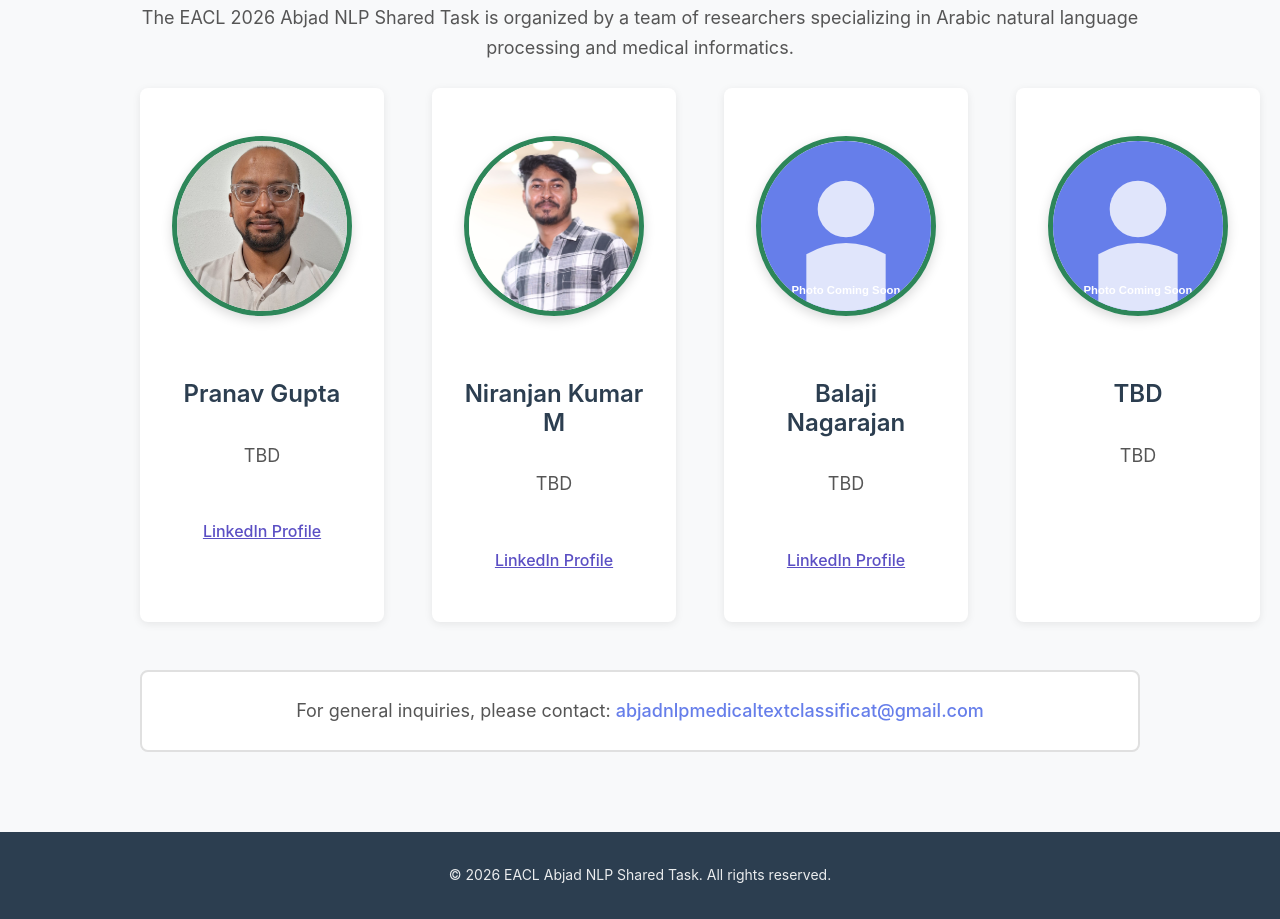
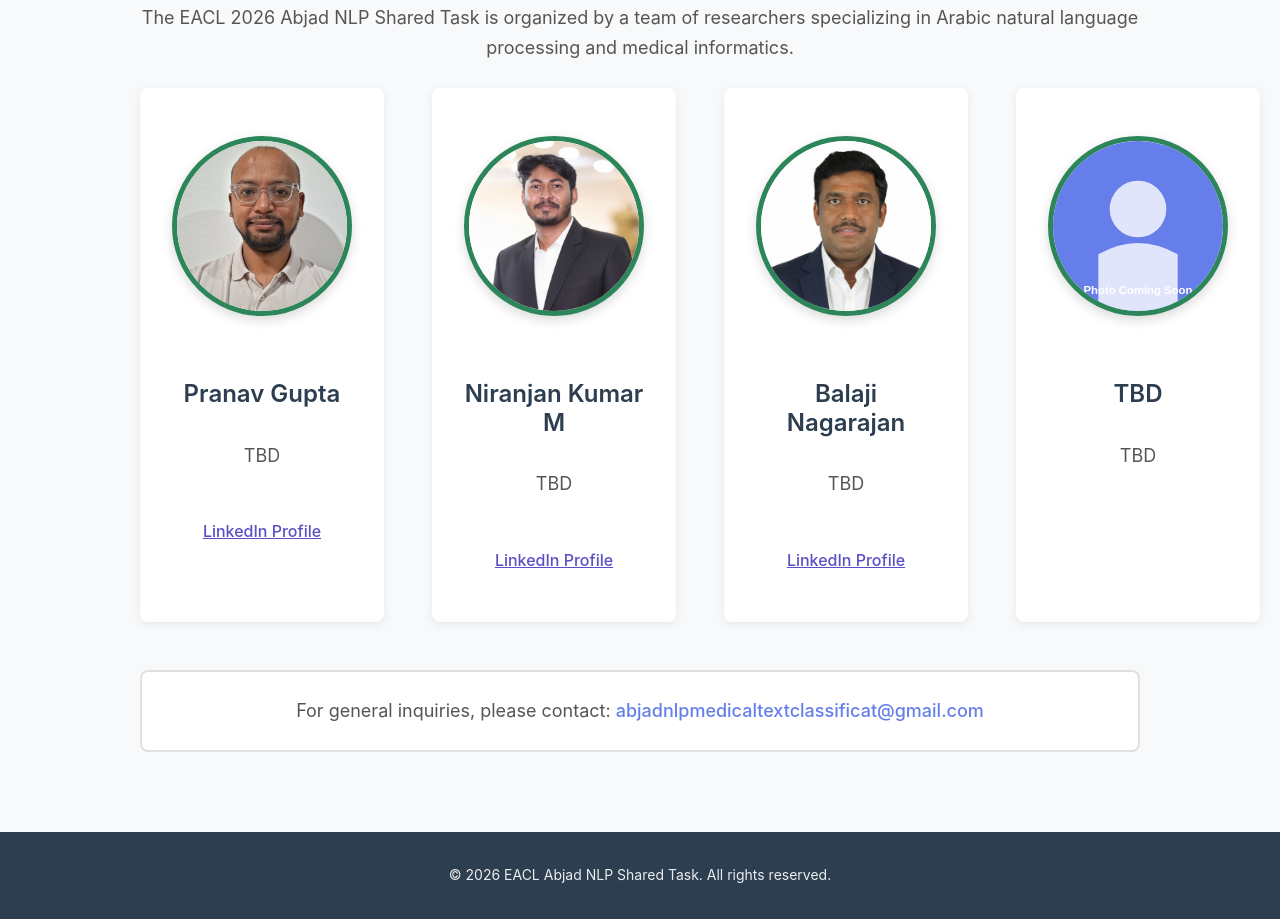
Before and after one commit to balajinaga/EACL2026-Abjad-NLP-SharedTask, a plain HTML site: page index.html in a window 1280 px wide. Shown: the part 5782-6701 px from the top of the page. Drawn offline with Linux system fonts and the light colour scheme.

Commit message:
Update organizer photos with correct filenames

```diff
--- a/index.html
+++ b/index.html
@@ -250,7 +250,7 @@
                         </div>
                         <div class="organizer-card">
                             <div class="organizer-photo">
-                                <img src="images/organizers/niranjan-m.jpeg" alt="Niranjan Kumar M" onerror="this.src='images/organizers/placeholder.svg'">
+                                <img src="images/organizers/niranjan-kumar-m.jpeg" alt="Niranjan Kumar M" onerror="this.src='images/organizers/placeholder.svg'">
                             </div>
                             <div class="organizer-info">
                                 <h3 class="organizer-name">Niranjan Kumar M</h3>
@@ -261,7 +261,7 @@
                         </div>
                         <div class="organizer-card">
                             <div class="organizer-photo">
-                                <img src="images/organizers/balaji-nagarajan.jpg" alt="Balaji Nagarajan" onerror="this.src='images/organizers/placeholder.svg'">
+                                <img src="images/organizers/balaji-n.jpg" alt="Balaji Nagarajan" onerror="this.src='images/organizers/placeholder.svg'">
                             </div>
                             <div class="organizer-info">
                                 <h3 class="organizer-name">Balaji Nagarajan</h3>
```
Also changed, not shown: images/organizers/balaji-n.jpg (added), images/organizers/niranjan-kumar-m.jpeg (added), images/organizers/niranjan-m.jpeg (deleted).
